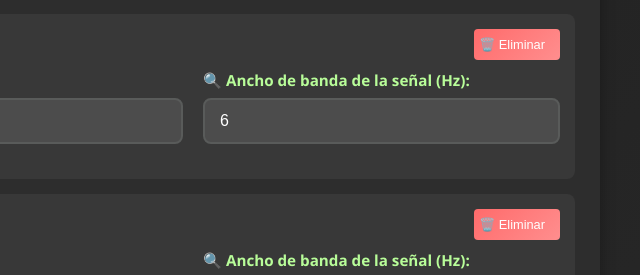
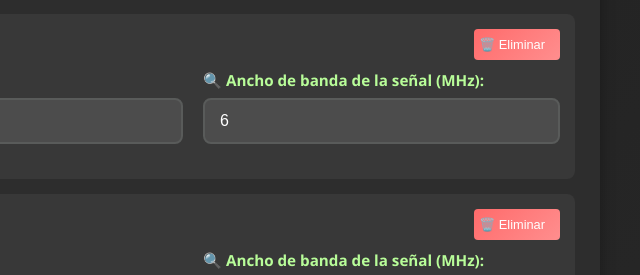
Before and after one commit to DAGN39/Grafico-de-espectro, a plain HTML site: page frontend/index.html in a window 1280 px wide. Both pictures are taken after a click on the button "➕ Añadir Otra Señal". Shown: the part 282-557 px from the top of the page, 640-1280 px from the left. Drawn offline with nearby package versions, Linux system fonts and the light colour scheme.

Commit message:
todo arreglado

```diff
--- a/frontend/index.html
+++ b/frontend/index.html
@@ -290,7 +290,7 @@
                 <input type="number" step="any" name="pire_dbm_1" value="45" required>
               </div>
               <div class="form-group">
-                <label>🔍 Ancho de banda de la señal (Hz):</label>
+                <label>🔍 Ancho de banda de la señal (MHz):</label>
                 <input type="number" name="ancho_banda_senal_1" value="6" required>
               </div>
             </div>
@@ -367,7 +367,7 @@
             <input type="number" step="any" name="pire_dbm_${contadorSeñales}" value="${45 - (contadorSeñales - 1) * 5}" required>
           </div>
           <div class="form-group">
-            <label>🔍 Ancho de banda de la señal (Hz):</label>
+            <label>🔍 Ancho de banda de la señal (MHz):</label>
             <input type="number" name="ancho_banda_senal_${contadorSeñales}" value="6" required>
           </div>
         </div>
```
